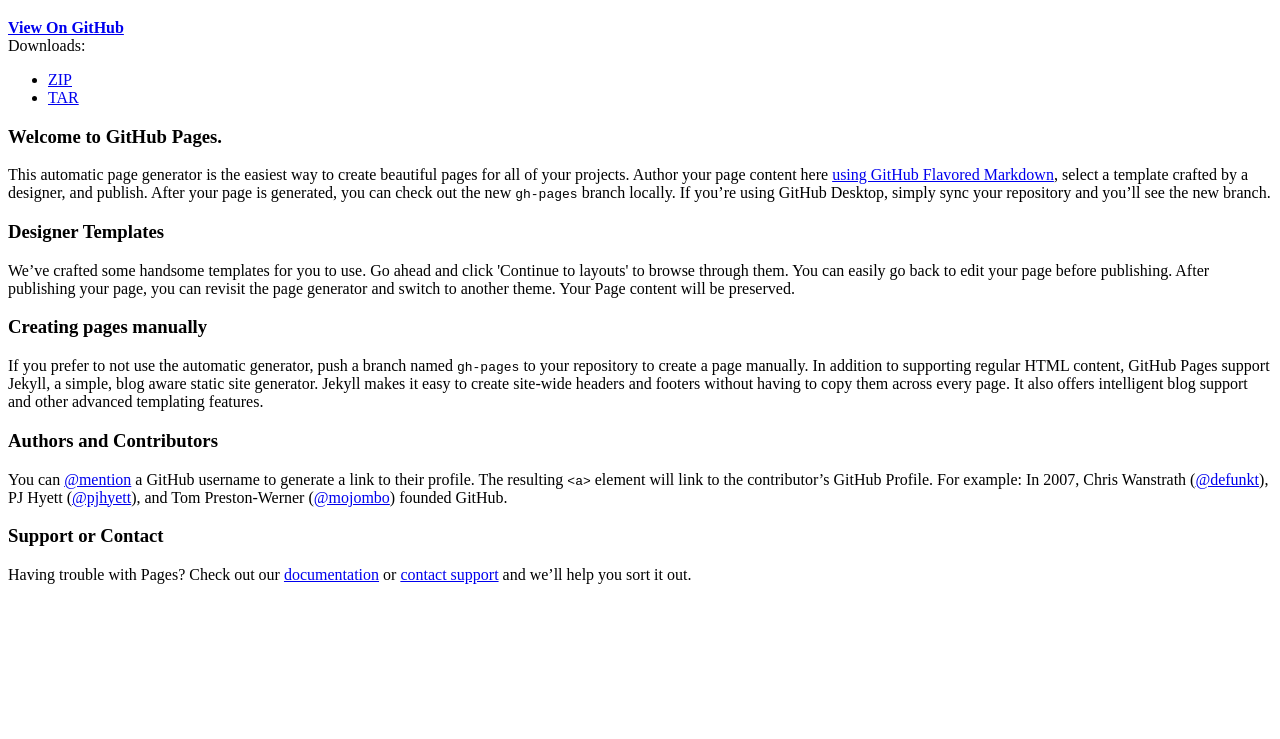
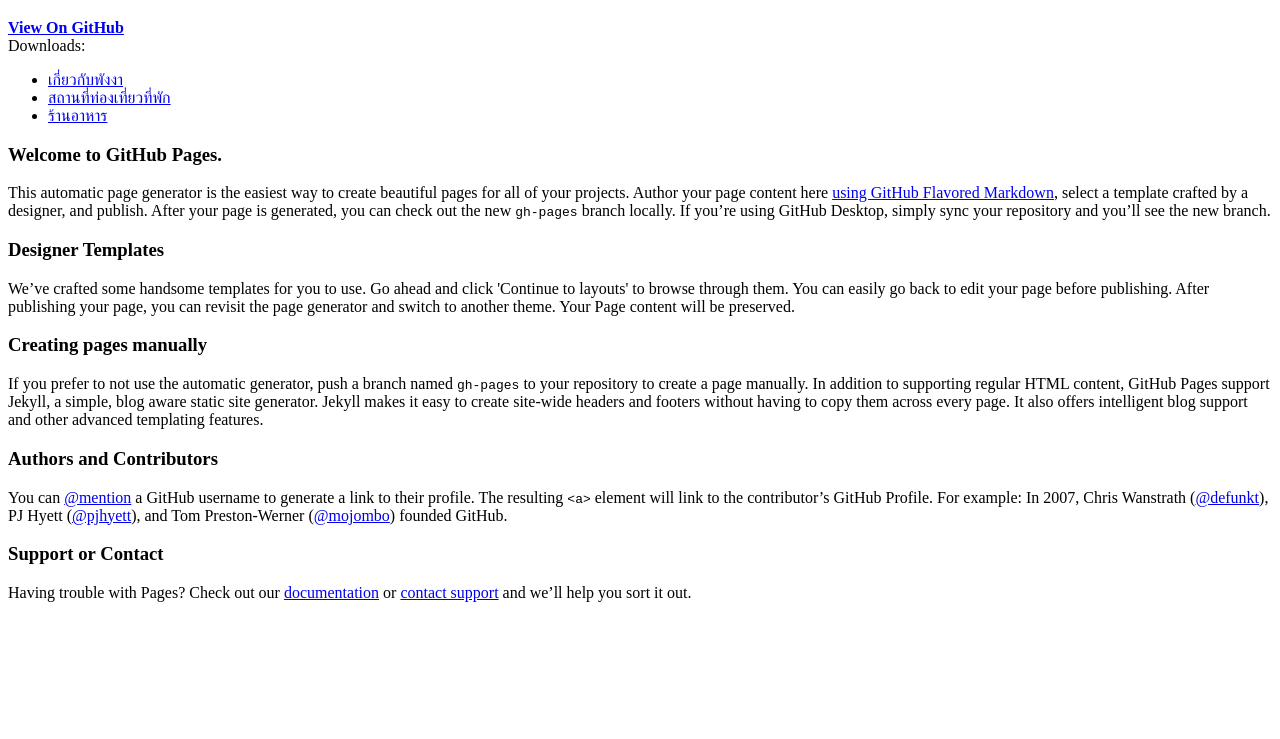
Before and after one commit to Tasnim66/Phangnga, a plain HTML site: page index.html in a window 1280 px wide. Shown: the part 61-800 px from the top of the page. Drawn offline with nearby package versions, Linux system fonts and the light colour scheme.

Commit message:
Update index.html

```diff
--- a/index.html
+++ b/index.html
@@ -28,8 +28,10 @@
         <div class="downloads">
           <span>Downloads:</span>
           <ul>
-            <li><a href="https://github.com/Tasnim66/Phangnga/zipball/master" class="button">ZIP</a></li>
-            <li><a href="https://github.com/Tasnim66/Phangnga/tarball/master" class="button">TAR</a></li>
+            <li><a href="https://github.com/Tasnim66/Phangnga/zipball/master" class="button">เกี่ยวกับพังงา</a></li>
+            <li><a href="https://github.com/Tasnim66/Phangnga/tarball/master" class="button">สถานที่ท่องเที่ยว</a></l
+            <li><a href="https://github.com/Tasnim66/Phangnga/zipball/master" class="button">ที่พัก</a></li>
+            <li><a href="https://github.com/Tasnim66/Phangnga/tarball/master" class="button">ร้านอาหาร</a></i>
           </ul>
         </div>
       </div><!-- end banner -->
```
